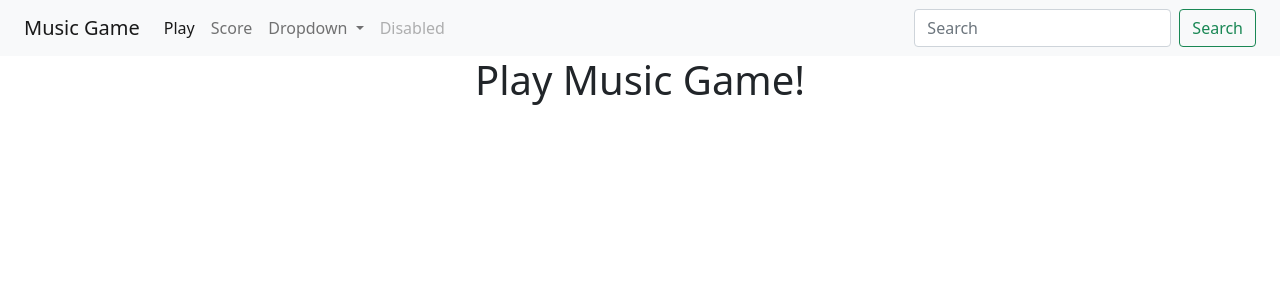
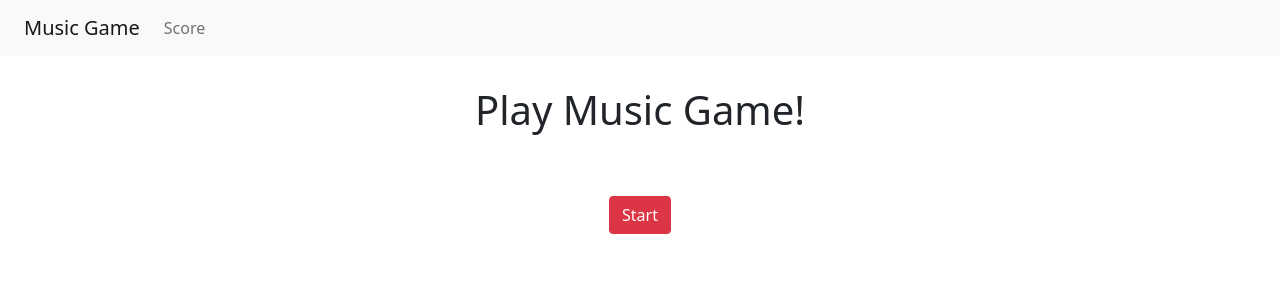
Before and after one commit to 6110613194/CN426-MusicGame, a Django app: template games/templates/games/play.html in a window 1280 px wide. Shown: the top 300 px of the page. Run offline with Django 3.2, Linux system fonts and the light colour scheme; the template is opened without the code that fills it: most values are stand-ins (such as "Sample title", 1, 10 or a date in 2020); grey boxes marked "Sample" are stand-in pictures.

Commit message:
version 1.1

```diff
--- a/games/templates/games/layout.html
+++ b/games/templates/games/layout.html
@@ -31,41 +31,13 @@
                     <div class="collapse navbar-collapse" id="navbarSupportedContent">
                         <ul class="navbar-nav me-auto mb-2 mb-lg-0">
                             <li class="nav-item">
-                                <a class="nav-link active" aria-current="page" href="{% url 'play' %}">Play</a>
-                            </li>
-                            <li class="nav-item">
                                 <a class="nav-link" href="{% url 'score' %}">Score</a>
                             </li>
-                            <li class="nav-item dropdown">
-                                <a class="nav-link dropdown-toggle" href="#" id="navbarDropdown" role="button"
-                                    data-bs-toggle="dropdown" aria-expanded="false">
-                                    Dropdown
-                                </a>
-                                <ul class="dropdown-menu" aria-labelledby="navbarDropdown">
-                                    <li><a class="dropdown-item" href="#">Action</a></li>
-                                    <li><a class="dropdown-item" href="#">Another action</a></li>
-                                    <li>
-                                        <hr class="dropdown-divider">
-                                    </li>
-                                    <li><a class="dropdown-item" href="#">Something else here</a></li>
-                                </ul>
-                            </li>
-                            <li class="nav-item">
-                                <a class="nav-link disabled" href="#" tabindex="-1" aria-disabled="true">Disabled</a>
-                            </li>
                         </ul>
-                        <form class="d-flex">
-                            <input class="form-control me-2" type="search" placeholder="Search" aria-label="Search">
-                            <button class="btn btn-outline-success" type="submit">Search</button>
-                        </form>
                     </div>
                 </div>
             </nav>
         </div>
-
-
-
-
     </div>
     {% block content %}
 
--- a/games/templates/games/play.html
+++ b/games/templates/games/play.html
@@ -1,10 +1,109 @@
 {% extends 'games/layout.html' %}
 {% block content %}
+<br>
+<div class="row log">
+    <p class="fs-1" style="text-align: center;">Play Music Game!</p>
+</div>
+<br>
+<center>
+    <p id="Number" class="fs-1"></p>
 
-<div class="row log">
-    <div class="mx-auto">
-        <h1 style="text-align:center;">Play Music Game!</h1>
-    </div>
+    <button id="start" type="button" class="btn btn-danger" onclick="startGame('{{numberMusic}}')">Start</button>
+        {% for i in listMusic %}
+        <div id="{{i.index}}" style="display: none;">
+
+            <div>
+                <img src='{{ i.img }}' alt="Italian Trulli">
+            </div>
+            <div>
+                <audio controls id="music{{i.index}}" style="display: none;">
+                    <source src='{{ i.preview_url }}' type="audio/ogg">
+                    <source src='{{ i.preview_url }}' type="audio/mpeg">
+                    Your browser does not support the audio element.
+                </audio>
+            </div>
+            <br>
+            <div id="choice" class="row align-items-center" style="display:block;">
+                {% for choice in i.choice %}
+                <div class="col-3">
+                    <button type="button" class="btn btn-success">{{ choice }}</button>
+                </div>
+                <br>
+                {% endfor %}
+            </div>
+            <br>
+            <div id="next" class="row align-items-center" style="display:none;">
+                <div class="col">
+                    <button type="button" class="btn btn-success" onclick="NextMusic('{{ i.index }}')">Next</button>
+                </div>
+            </div>
+            <br>
+        </div>
+        {% endfor %}
+</center>
 </div>
 
+<script>
+    function startGame(numberMusic) {
+        var id = "Number";
+        var count = 5;
+        var start = document.getElementById("start");
+        start.style.display = "none";
+
+        var now = new Date().getTime();
+        var countDownDate = now + (count * 1000);
+        var distance = countDownDate - now;
+        var seconds = Math.ceil((distance % (1000 * 60)) / 1000);
+        document.getElementById(id).innerHTML = seconds + " S ";
+
+        var x = setInterval(function () {
+            now = new Date().getTime();
+            distance = countDownDate - now;
+            seconds = Math.ceil((distance % (1000 * 60)) / 1000);
+            document.getElementById(id).innerHTML = seconds + " S ";
+            if (distance < 0) {
+                clearInterval(x);
+                NextMusic(0);
+            }
+        }, 1000);
+    }
+
+    function NextMusic(index) {
+
+        index = parseInt(index);
+        index =index+1;
+        var music = document.getElementById(index+'');
+        music.style.display = 'block';
+        var next = document.getElementById("next")
+        next.style.display = "none"
+        var ch = document.getElementById("choice")
+        ch.style.display = "block"
+        let id = "Number";
+        let seconds = 5;
+        playVid("music"+index)
+        var z = setInterval(function () {
+            document.getElementById(id).innerHTML = seconds + " S ";
+            seconds = seconds - 1;
+            if (seconds < 0) {
+                clearInterval(z);
+                pauseVid("music"+index);
+                ch.style.display = "none"
+                next.style.display = "block"
+            }
+
+        }, 1000);
+
+    }
+
+    function playVid(name) {
+        var vid = document.getElementById(name);
+        vid.play();
+    }
+
+    function pauseVid(name) {
+        var vid = document.getElementById(name);
+        vid.pause();
+    }
+</script>
+
 {% endblock %}
```
Also changed, not shown: games/templates/games/index.html (+4 -16 lines), games/views.py (+18 -10 lines).
